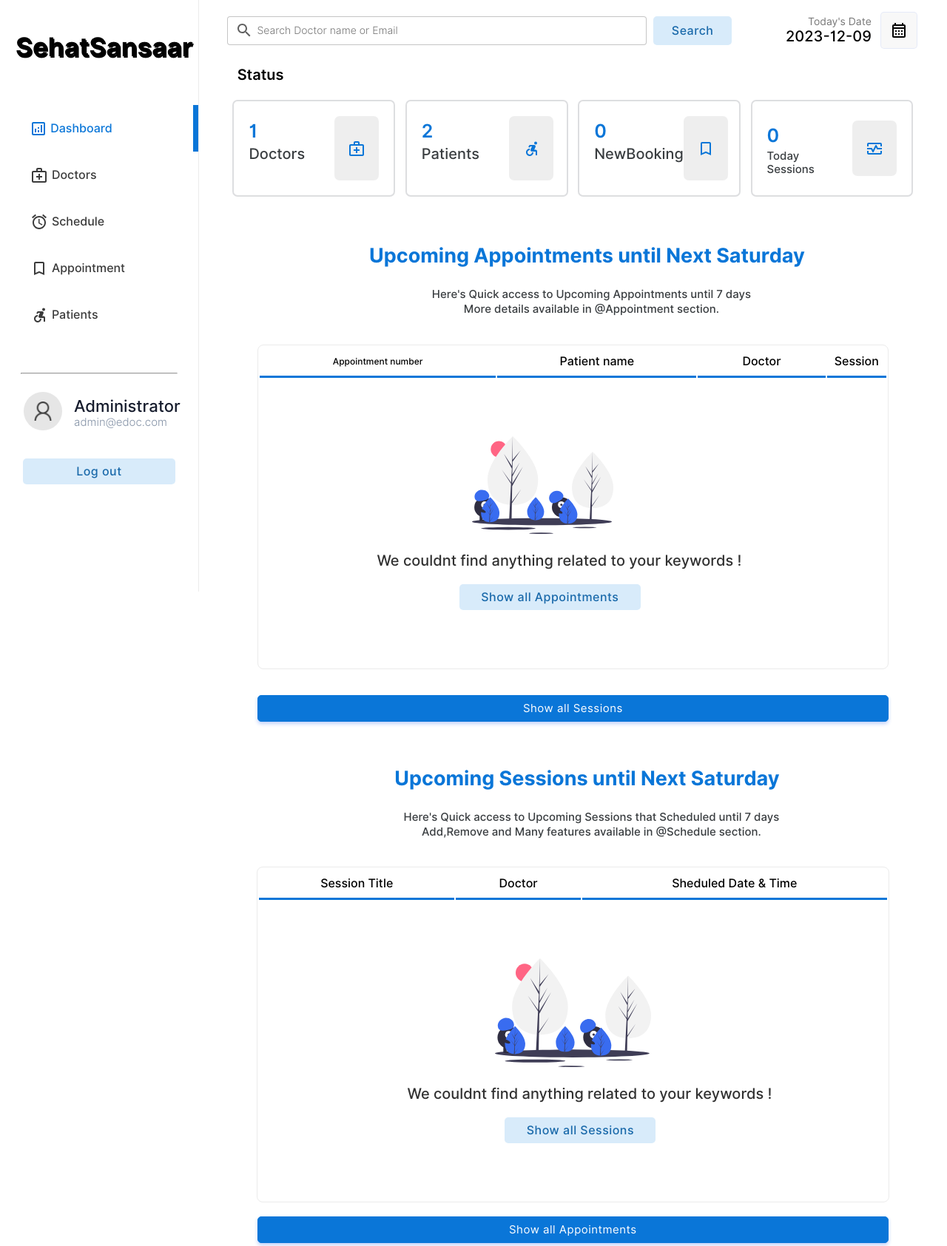
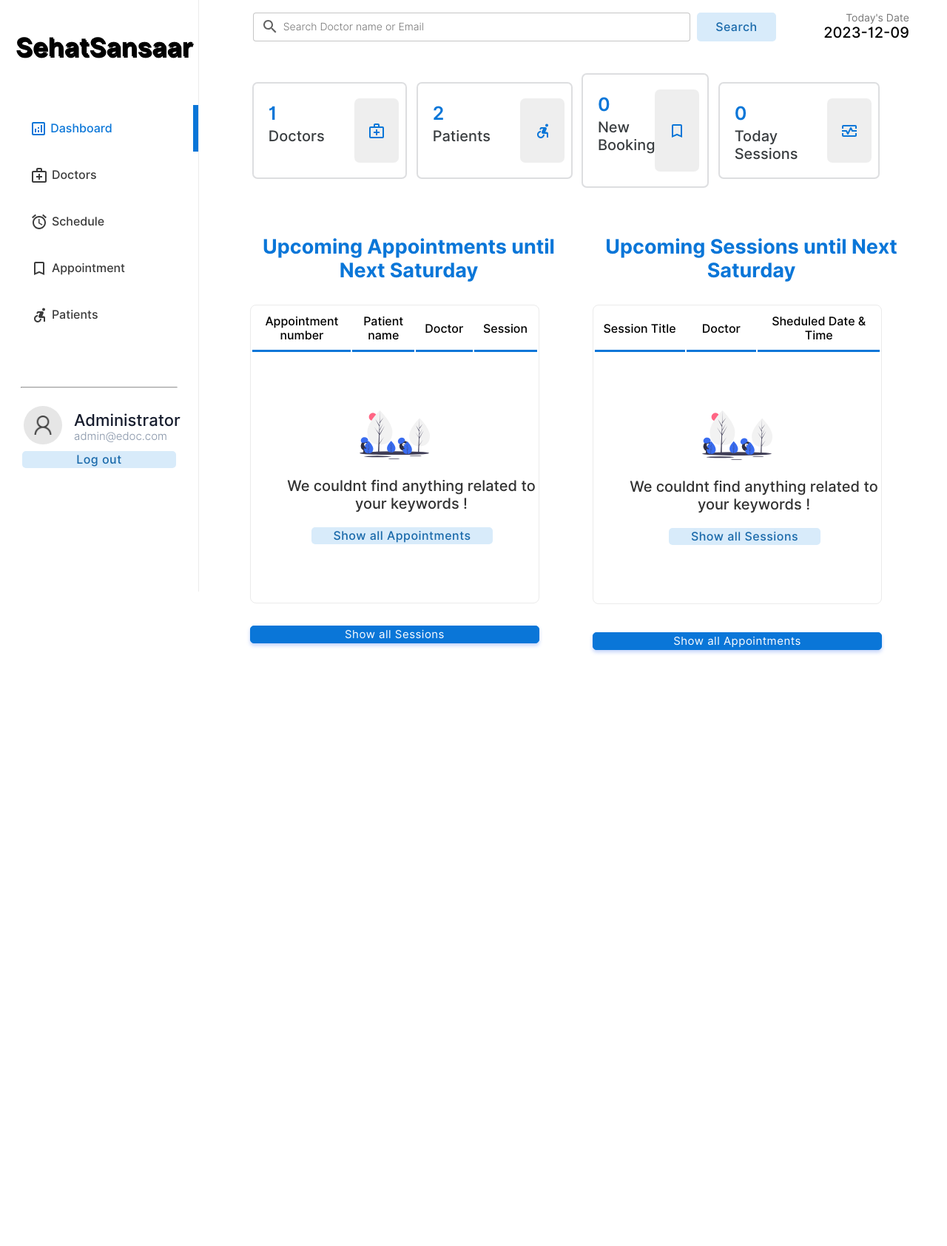
Before and after one commit to Sehat-Sansar/main-site, a PHP site: page /admin/index.php in a window 1280 px wide. Shown: the whole page at 74% size. After the commit the page ends 884 px from the top, so only its background shows below. Run offline with PHP 8.4, Linux system fonts and the light colour scheme; a user stored in the database is signed in; data comes from the database, SQL or seed files in the repository.

Commit message:
"date icon removed , dashboard chnages"

```diff
--- a/admin/index.php
+++ b/admin/index.php
@@ -7,6 +7,7 @@
     <link rel="stylesheet" href="../css/animations.css">
     <link rel="stylesheet" href="../css/main.css">
     <link rel="stylesheet" href="../css/admin.css">
+
 
     <title>Dashboard</title>
     <style>
@@ -79,7 +80,7 @@
                         <a href="patient.php" class="non-style-link-menu"><div><p class="menu-text">Patients</p></a></div>
                     </td>
                 </tr>
-                <tr><td><br><br><hr class="hori"></td></tr>
+                <tr><td><br><br><br><hr class="hori"></td></tr>
                 <tr>
                     <td style="padding:0px 10px 10px" colspan="2">
                         <table border="0" class="profile-container">
@@ -93,7 +94,7 @@
                                 </td>
                             </tr>
                             <tr>
-                                <td colspan="2">
+                                <td colspan="2" style="padding:0px;margin:0px;">
                                     <a href="../logout.php" ><input type="button" value="Log out" class="logout-btn btn-primary-soft btn"></a>
                                 </td>
                             </tr>
@@ -102,7 +103,7 @@
                 </tr>
             </table>
         </div>
-        <div class="dash-body" style="margin-top: 15px">
+        <div class="dash-body" style="margin-top: 15px; margin-right: 50px">
             <table border="0" width="100%" style=" border-spacing: 0;margin:0;padding:0;" >
 
                         <tr >
@@ -154,10 +155,16 @@
 
                                 ?>
                                 </p>
-                            </td>
+                            <!-- </td>
                             <td width="10%">
-                                <button  class="btn-label"  style="display: flex;justify-content: center;align-items: center;"><img src="../img/calendar.svg" width="100%"></button>
-                            </td>
+                                <div class="btn-label"  style="display: flex;justify-content: center;align-items: center;">
+                             <button  > -->
+                                <!-- <img src="../img/calendar.svg" width="100%">  -->
+                                <!-- <label for="calender" class="label"><img src="../img/calendar.svg" width="100%"></label>
+                                <input type="date" class="input">
+                             </button> -->
+                            <!-- </div>
+                            </td> -->
 
 
                         </tr>
@@ -168,7 +175,8 @@
                         <table class="filter-container" style="border: none;" border="0">
                             <tr>
                                 <td colspan="4">
-                                    <p style="font-size: 20px;font-weight:600;padding-left: 12px;">Status</p>
+                                    <!-- <p style="font-size: 20px;font-weight:600;padding-left: 12px;">Status</p> -->
+                                    <br><br>
                                 </td>
                             </tr>
                             <tr>
@@ -205,19 +213,19 @@
                                                     <?php    echo $appointmentrow ->num_rows  ?>
                                                 </div><br>
                                                 <div class="h3-dashboard" >
-                                                    NewBooking &nbsp;&nbsp;
+                                                    New Booking &nbsp;&nbsp;
                                                 </div>
                                         </div>
                                                 <div class="btn-icon-back dashboard-icons" style="margin-left: 0px;background-image: url('../img/icons/book-hover.svg');"></div>
                                     </div>
                                 </td>
                                 <td style="width: 25%;">
-                                    <div  class="dashboard-items"  style="padding:20px;margin:auto;width:95%;display: flex;padding-top:26px;padding-bottom:26px;">
+                                    <div  class="dashboard-items"  style="padding:20px;margin:auto;width:95%;display: flex">
                                         <div>
                                                 <div class="h1-dashboard">
                                                     <?php    echo $schedulerow ->num_rows  ?>
                                                 </div><br>
-                                                <div class="h3-dashboard" style="font-size: 15px">
+                                                <div class="h3-dashboard">
                                                     Today Sessions
                                                 </div>
                                         </div>
@@ -241,16 +249,27 @@
                         <table width="100%" border="0" class="dashbord-tables">
                             <tr>
                                 <td>
-                                    <p style="text-align:center;padding:10px;padding-left:48px;padding-bottom:0;font-size:27px;font-weight:700;color:var(--primarycolor);">
+                                    <p style="text-align:center;padding:10px 10px 2px 10px;padding-left:48px;padding-bottom:0;font-size:27px;font-weight:700;color:var(--primarycolor);">
                                         Upcoming Appointments until Next <?php
                                         echo date("l",strtotime("+1 week"));
                                         ?>
                                     </p>
-                                    <p style="text-align:center;padding-bottom:19px;padding-left:50px;font-size:15px;font-weight:500;color:#212529e3;line-height: 20px;">
-                                        Here's Quick access to Upcoming Appointments until 7 days<br>
-                                        More details available in @Appointment section.
+                                    <!-- <p style="text-align:center;padding-bottom:19px;padding-left:50px;font-size:15px;font-weight:500;color:#212529e3;line-height: 20px;">
+                                        Here's Quick access to Upcoming Appointments until 7 days <br>
+                                        More details available in @Appointment section. <br><br>
+                                    </p> -->
+
+                                </td>
+                                <td>
+                                    <p style="text-align:center;padding:10px;padding-left:48px;padding-bottom:0;font-size:27px;font-weight:700;color:var(--primarycolor);">
+                                        Upcoming Sessions until Next <?php
+                                        echo date("l",strtotime("+1 week"));
+                                        ?>
                                     </p>
-
+                                    <!-- <p style="padding-bottom:19px;text-align:center;padding-left:50px;font-size:15px;font-weight:500;color:#212529e3;line-height: 20px;">
+                                        Here's Quick access to Upcoming Sessions that Scheduled until 7 days
+                                        Add,Remove and Many features available in @Schedule section.
+                                    </p> -->
                                 </td>
 
                             </tr>
@@ -261,26 +280,11 @@
                                         <table width="85%" class="sub-table scrolldown" border="0">
                                         <thead>
                                         <tr>
-                                                <th class="table-headin" style="font-size: 12px;">
+                                                <th class="table-headin"> Appointment number </th>
+                                                <th class="table-headin">Patient name </th>
+                                                <th class="table-headin">Doctor </th>
+                                                <th class="table-headin">Session</th>
 
-                                                    Appointment number
-
-                                                </th>
-                                                <th class="table-headin">
-                                                    Patient name
-                                                </th>
-                                                <th class="table-headin">
-
-
-                                                    Doctor
-
-                                                </th>
-                                                <th class="table-headin">
-
-
-                                                    Session
-
-                                                </th>
                                             </tr>
                                         </thead>
                                         <tbody>
@@ -293,7 +297,7 @@
 
                                                 if($result->num_rows==0){
                                                     echo '<tr>
-                                                    <td colspan="3">
+                                                    <td colspan="4">
                                                     <br><br><br><br>
                                                     <center>
                                                     <img src="../img/notfound.svg" width="25%">
@@ -355,50 +359,15 @@
                                         </div>
                                         </center>
                                 </td>
-
-                            </tr>
-                            <tr>
-                            <td>
-                                    <center>
-                                        <a href="schedule.php" class="non-style-link"><button class="btn-primary btn" style="width:85%">Show all Sessions</button></a>
-                                    </center><br>
-                                </td>
-                            </tr>
-                            <tr>
-                            <td>
-                                    <p style="text-align:center;padding:10px;padding-left:48px;padding-bottom:0;font-size:27px;font-weight:700;color:var(--primarycolor);">
-                                        Upcoming Sessions  until Next <?php
-                                        echo date("l",strtotime("+1 week"));
-                                        ?>
-                                    </p>
-                                    <p style="padding-bottom:19px;text-align:center;padding-left:50px;font-size:15px;font-weight:500;color:#212529e3;line-height: 20px;">
-                                        Here's Quick access to Upcoming Sessions that Scheduled until 7 days<br>
-                                        Add,Remove and Many features available in @Schedule section.
-                                    </p>
-                                </td>
-                            </tr>
-                            <tr>
-                            <td width="50%" style="padding: 0;">
+                                <td width="50%" style="padding: 0;">
                                     <center>
                                         <div class="abc scroll" style="padding: 0;margin: 0;">
                                         <table width="85%" class="sub-table scrolldown" border="0" >
                                         <thead>
                                         <tr>
-                                                <th class="table-headin">
-
-
-                                                Session Title
-
-                                                </th>
-
-                                                <th class="table-headin">
-                                                    Doctor
-                                                </th>
-                                                <th class="table-headin">
-
-                                                    Sheduled Date & Time
-
-                                                </th>
+                                                <th class="table-headin">Session Title </th>
+                                                <th class="table-headin"> Doctor</th>
+                                                <th class="table-headin"> Sheduled Date & Time </th>
 
                                                 </tr>
                                         </thead>
@@ -461,23 +430,23 @@
                                         </div>
                                         </center>
                                 </td>
+
                             </tr>
                             <tr>
-                                <td>
+                            <td>
+                                    <center>
+                                        <a href="schedule.php" class="non-style-link"><button class="btn-primary btn" style="width:85%">Show all Sessions</button></a>
+                                    </center><br>
+                                </td>
+                                <td style="padding-top:0px">
                                     <center>
                                         <a href="appointment.php" class="non-style-link"><button class="btn-primary btn" style="width:85%">Show all Appointments</button></a>
                                     </center>
                                 </td>
-
                             </tr>
                         </table>
                     </td>
 
-                </tr>
-                        </table>
-                        </center>
-                        </td>
-                </tr>
             </table>
         </div>
     </div>
--- a/css/admin.css
+++ b/css/admin.css
@@ -10,17 +10,20 @@
     border-right: 1.5px solid rgb(235, 235, 235);
     width: 21%;
     height: 100vh;
+    position: fixed;
     /* box-shadow: 0 0px 0px 2px rgba(240, 240, 240, 0.3); */
 }
 .dash-body{
-    width: 79%;
+    width: 100%;
     height: 100vh;
+    padding-left: 300px;
 }
 
 .menu-container{
     width: 100%;
     border-spacing: 0;
     padding-top: 22px;
+
 }
 
 #edoc-logo{
@@ -51,9 +54,10 @@
 }
 
 .logout-btn{
-    margin-top: 30px;
+    margin-top: 2px;
     width: 85%;
 }
+
 
 .profile-container{
     /* border-bottom: 1.5px solid rgb(235, 235, 235); */
--- a/css/main.css
+++ b/css/main.css
@@ -94,7 +94,7 @@ body{
 /* -----------Buttons---------------*/
 .btn{
     cursor: pointer;
-    padding: 8px 20px;
+    padding: 2px 20px;
     outline: none;
     text-decoration: none;
     font-size: 15px;
@@ -197,14 +197,9 @@ body{
 
 .abc{
   width: 100%;
-  height: 470px;
+  height: 430px;
   overflow: visible;
 }
-
-
-
-
-
 
 .overlay {
     position: fixed;
```
Also changed, not shown: admin/appointment.php (+6 -6 lines), admin/doctors.php (+8 -8 lines), admin/patient.php (+6 -6 lines), admin/schedule.php (+6 -6 lines).
